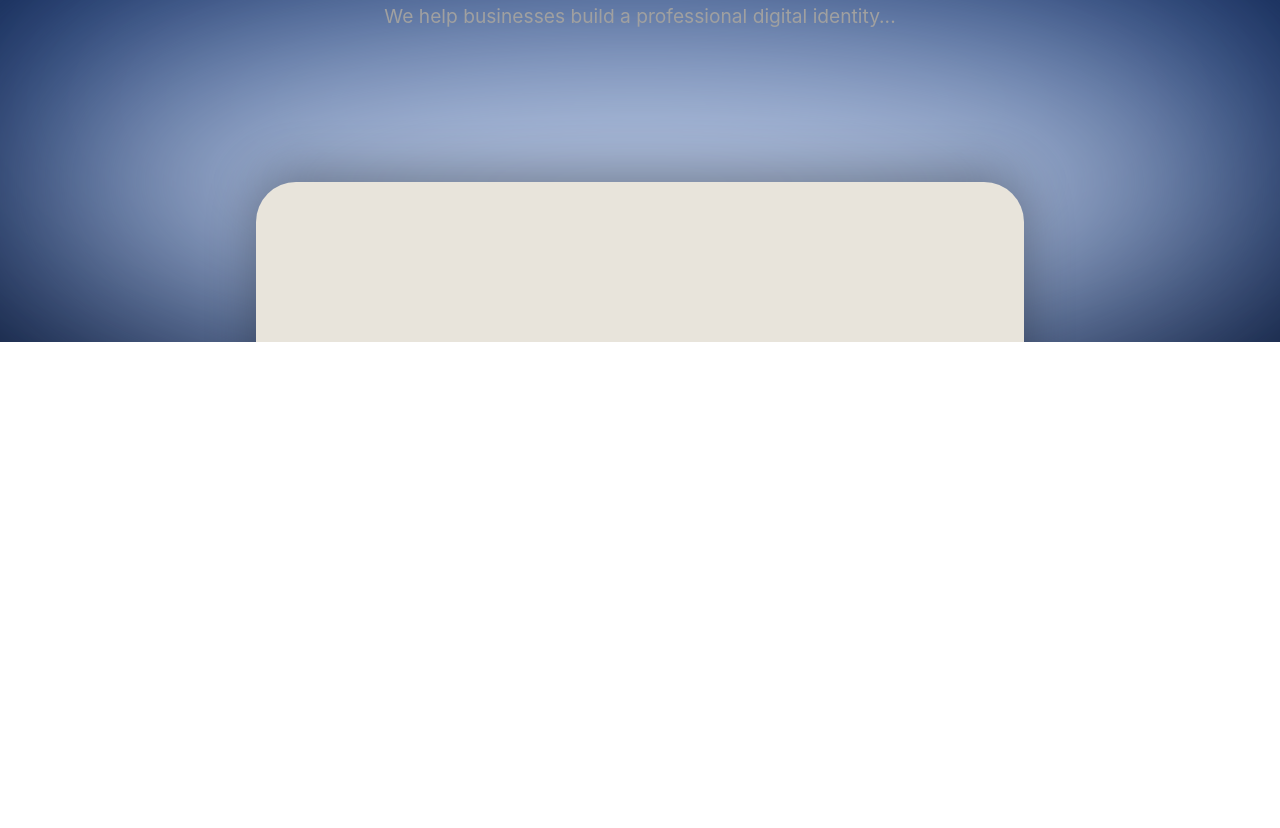
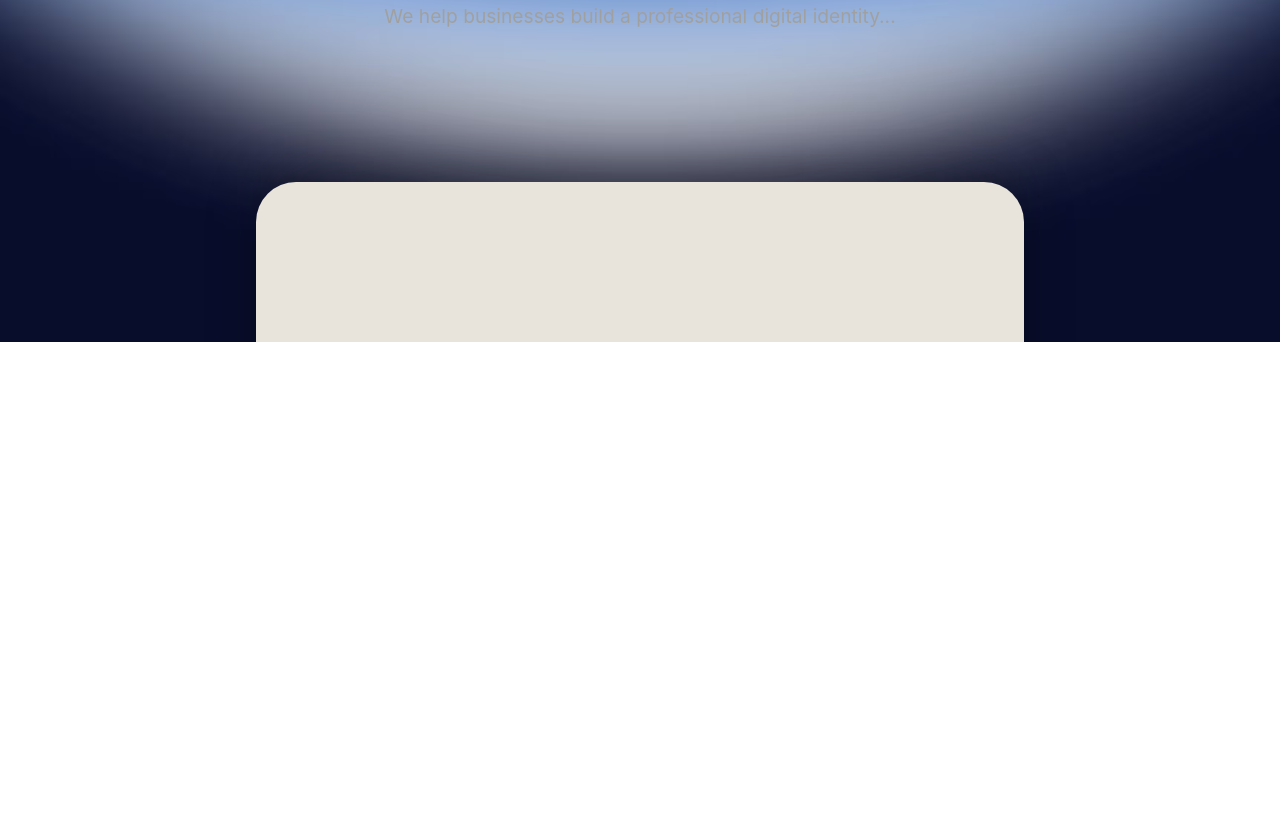
Before and after one commit to mathiasb-cloud/quinvoracode-web, a website built with Vite: page index.html in a window 1280 px wide. Shown: the part 458-1286 px from the top of the page. Built offline with nearby package versions, Linux system fonts and the light colour scheme.

Commit message:
fondo de web

```diff
--- a/index.html
+++ b/index.html
@@ -4,13 +4,12 @@
     <meta charset="UTF-8" />
     <link rel="icon" type="image/svg+xml" href="/quinvora.svg" />
     <meta name="viewport" content="width=device-width, initial-scale=1.0" />
-    <title>Quinvora Code</title>
+    <title>quinvora-code-web</title>
   </head>
   <body>
 
     <div class="ambient-bg">
-      <div class="glow glow-1"></div>
-      <div class="glow glow-2"></div>
+      <div class="bg-overlay"></div>
     </div>
 
     <div id="app">
@@ -66,7 +65,7 @@
       </section>
 
       <section class="next-section">
-        <h2>Más contenido de la web</h2>
+        <h2>Más contenido de tu web abajo...</h2>
       </section>
     </div>
 
--- a/src/main.ts
+++ b/src/main.ts
@@ -37,9 +37,7 @@ document.addEventListener('DOMContentLoaded', () => {
   });
 
   tl.to('.hero-text', { opacity: 0, y: -50, duration: 1 })
-    .to('.ambient-bg', { backgroundColor: '#02040a', duration: 1.5 }, '<')
-    .to('.glow-1', { background: '#0a2254', duration: 1.5 }, '<')
-    .to('.glow-2', { background: '#1c3a7a', duration: 1.5 }, '<')
+    .to('.bg-overlay', { backgroundColor: 'rgba(3, 7, 18, 0.75)', duration: 1.5 }, '<')
     .to('.expandable-rect', {
       width: '95vw',
       height: '75vh',
--- a/src/style.scss
+++ b/src/style.scss
@@ -19,33 +19,19 @@ body {
   height: 100vh;
   z-index: -1;
   overflow: hidden;
-  background-color: #030716;
-}
+  background-image: url('/699dbe4be1dbdae026889c59_home-hero_bg-image-2.avif');
+  background-size: cover;
+  background-position: center bottom;
+  background-repeat: no-repeat;
 
-.glow {
-  position: absolute;
-  border-radius: 50%;
-  transform: translate(-50%, -50%);
-}
-
-.glow-1 {
-  width: 140vw;
-  height: 80vh;
-  background: #174291;
-  top: 70%;
-  left: 50%;
-  filter: blur(150px);
-  opacity: 0.8;
-}
-
-.glow-2 {
-  width: 100vw;
-  height: 40vh;
-  background: #dce7fa;
-  top: 80%;
-  left: 50%;
-  filter: blur(120px);
-  opacity: 0.9;
+  .bg-overlay {
+    position: absolute;
+    top: 0;
+    left: 0;
+    width: 100%;
+    height: 100%;
+    background-color: rgba(3, 7, 18, 0);
+  }
 }
 
 $color-accent: #eab308;
```
Also changed, not shown: public/699dbe4be1dbdae026889c59_home-hero_bg-image-2.avif (added).
